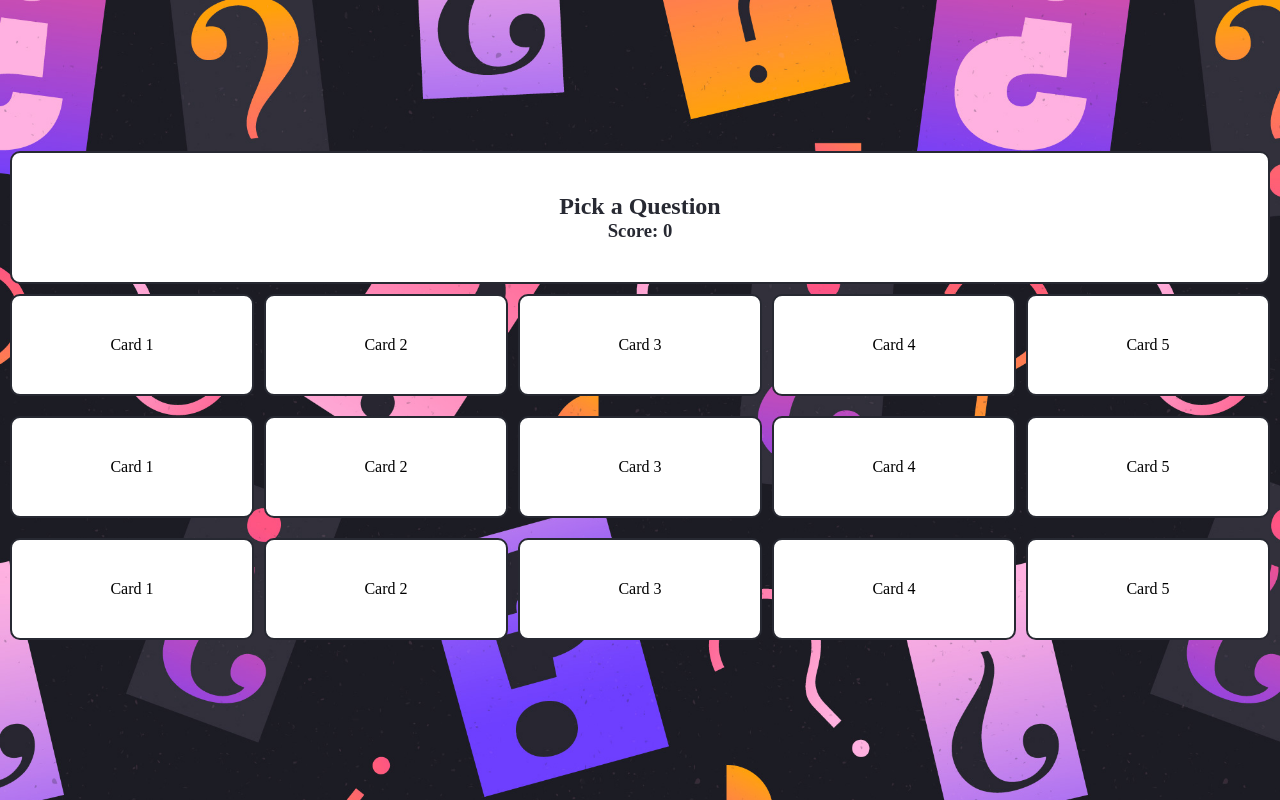
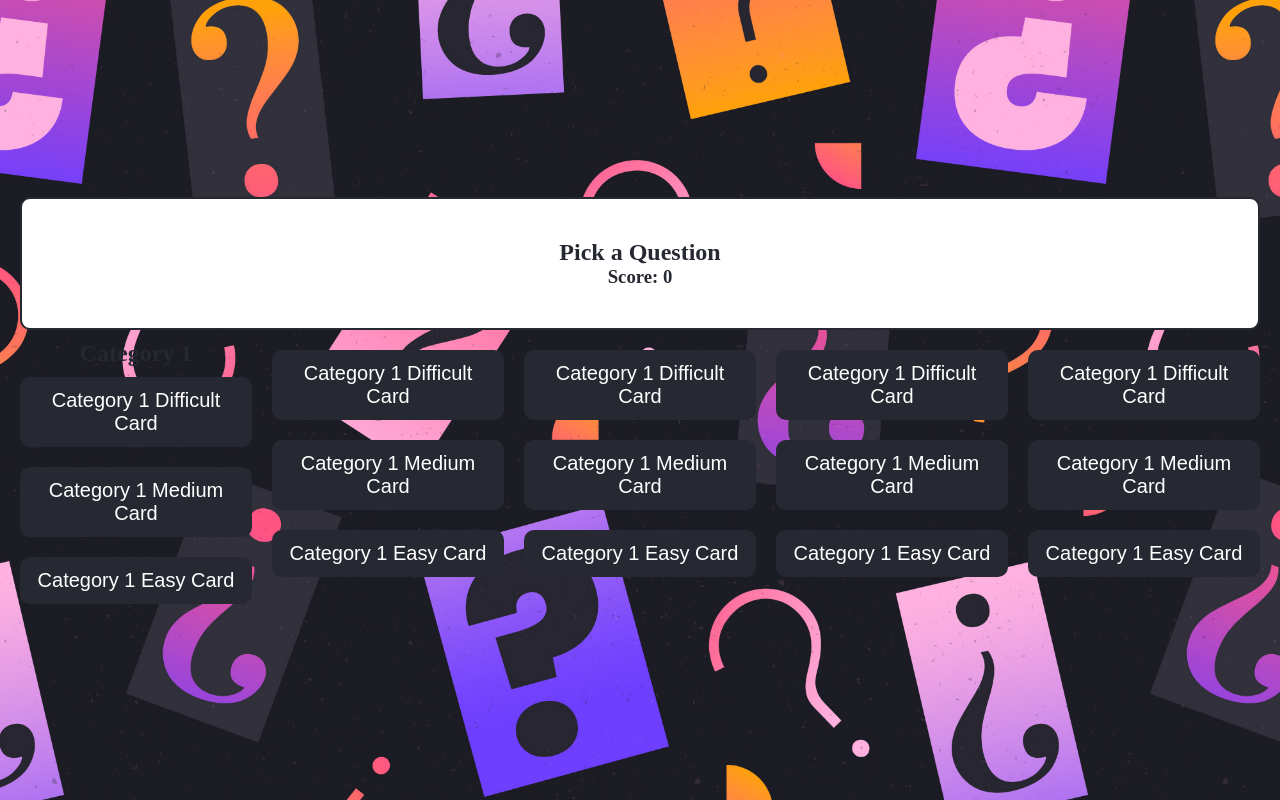
Before and after one commit to speer987/react-trivia, a Next.js app: page /questions in a window 1280 px wide. Built offline with nearby package versions, Linux system fonts and the light colour scheme; a web font is replaced by a local one.

Commit message:
adding css to files

```diff
--- a/pages/questions.js
+++ b/pages/questions.js
@@ -9,24 +9,35 @@ export default function Questions() {
                 <h2>Pick a Question</h2>
                 <h3>Score: 0</h3>
             </div>
-            <div className={styles.container}>
-                    <p className={`${styles.title_card} ${styles.question_card}`}>Card 1</p>
-                    <p className={`${styles.title_card} ${styles.question_card}`}>Card 2</p>
-                    <p className={`${styles.title_card} ${styles.question_card}`}>Card 3</p>
-                    <p className={`${styles.title_card} ${styles.question_card}`}>Card 4</p>
-                    <p className={`${styles.title_card} ${styles.question_card}`}>Card 5</p>
-                    <p className={`${styles.title_card} ${styles.question_card}`}>Card 1</p>
-                    <p className={`${styles.title_card} ${styles.question_card}`}>Card 2</p>
-                    <p className={`${styles.title_card} ${styles.question_card}`}>Card 3</p>
-                    <p className={`${styles.title_card} ${styles.question_card}`}>Card 4</p>
-                    <p className={`${styles.title_card} ${styles.question_card}`}>Card 5</p>
-                    <p className={`${styles.title_card} ${styles.question_card}`}>Card 1</p>
-                    <p className={`${styles.title_card} ${styles.question_card}`}>Card 2</p>
-                    <p className={`${styles.title_card} ${styles.question_card}`}>Card 3</p>
-                    <p className={`${styles.title_card} ${styles.question_card}`}>Card 4</p>
-                    <p className={`${styles.title_card} ${styles.question_card}`}>Card 5</p>
+                <form className={styles.temp2}>
+                    <div className={styles.temp}>
+                        <h2 className={styles.center}>Category 1</h2>
+                        <button className={styles.fit}>Category 1 Difficult Card</button>
+                        <button className={styles.fit}>Category 1 Medium Card</button>
+                        <button className={styles.fit}>Category 1 Easy Card</button>
+                    </div>
+                    <div className={styles.temp}>
+                        <button className={styles.fit}>Category 1 Difficult Card</button>
+                        <button className={styles.fit}>Category 1 Medium Card</button>
+                        <button className={styles.fit}>Category 1 Easy Card</button>
+                    </div>
+                    <div className={styles.temp}>
+                        <button className={styles.fit}>Category 1 Difficult Card</button>
+                        <button className={styles.fit}>Category 1 Medium Card</button>
+                        <button className={styles.fit}>Category 1 Easy Card</button>
+                    </div>
+                    <div className={styles.temp}>
+                        <button className={styles.fit}>Category 1 Difficult Card</button>
+                        <button className={styles.fit}>Category 1 Medium Card</button>
+                        <button className={styles.fit}>Category 1 Easy Card</button>
+                    </div>
+                    <div className={styles.temp}>
+                        <button className={styles.fit}>Category 1 Difficult Card</button>
+                        <button className={styles.fit}>Category 1 Medium Card</button>
+                        <button className={styles.fit}>Category 1 Easy Card</button>
+                    </div>
+                </form>
             </div>
-        </div>
     </main>
     )
 }
--- a/src/app/page.module.css
+++ b/src/app/page.module.css
@@ -15,13 +15,18 @@
   flex-direction: row;
 }
 
+.center {
+  text-align: center;
+  outline: white 2px;
+}
+
 .title_card {
   border: 2px solid #272932;
   padding: 40px;
   border-radius: 10px;
   text-align: center;
   background-color: white;
-  margin-bottom: 10px;
+  margin: 10px;
 }
 
 .page {
@@ -42,6 +47,21 @@
   grid-template-rows: repeat(3, auto);
   grid-template-columns: repeat(5, auto);
   grid-gap: 10px;
+}
+
+.temp {
+  display: flex;
+  flex-direction: column;
+}
+
+.fit {
+  width: auto;
+}
+
+.temp2 {
+  display: flex;
+  display: row;
+  margin: 0px;
 }
 
 /* Enable hover only on non-touch devices */
```
